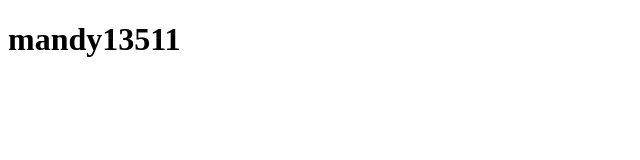
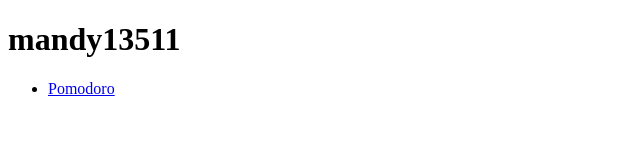
Before and after one commit to mandy13511/mandy13511.github.io, a plain HTML site: page index.html in a window 1280 px wide. Shown: the full height of the page, 0-640 px from the left. Drawn offline with Linux system fonts and the light colour scheme.

Commit message:
Add pomodoro project

```diff
--- a/index.html
+++ b/index.html
@@ -7,5 +7,8 @@
 	</head>
 	<body>
 		<h1>mandy13511</h1>
+		<ul>
+			<li><a href = "https://mandy13511.github.io/pomodoro/">Pomodoro</a></li>
+		</ul>
 	</body>
 </html>
```
